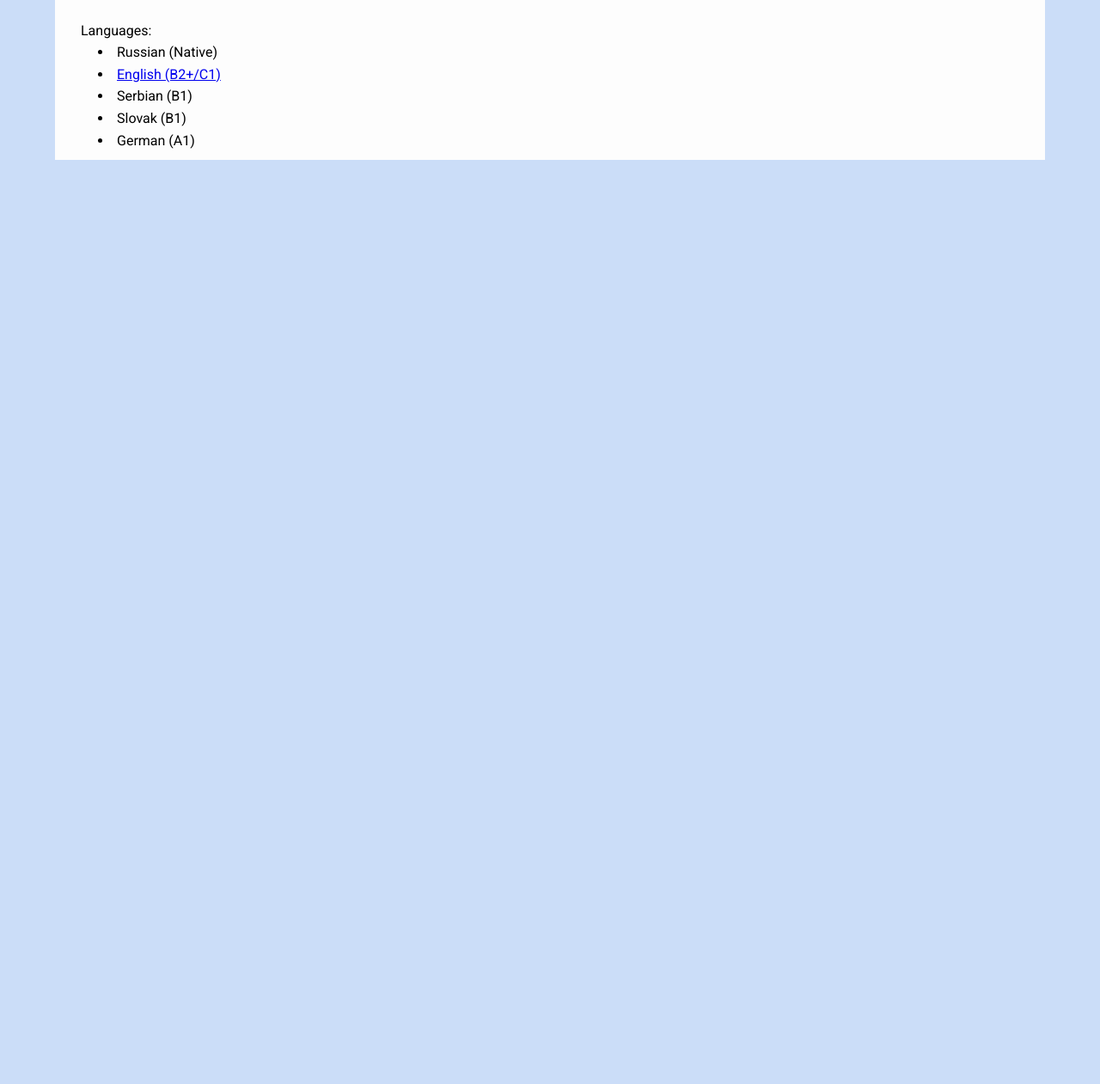
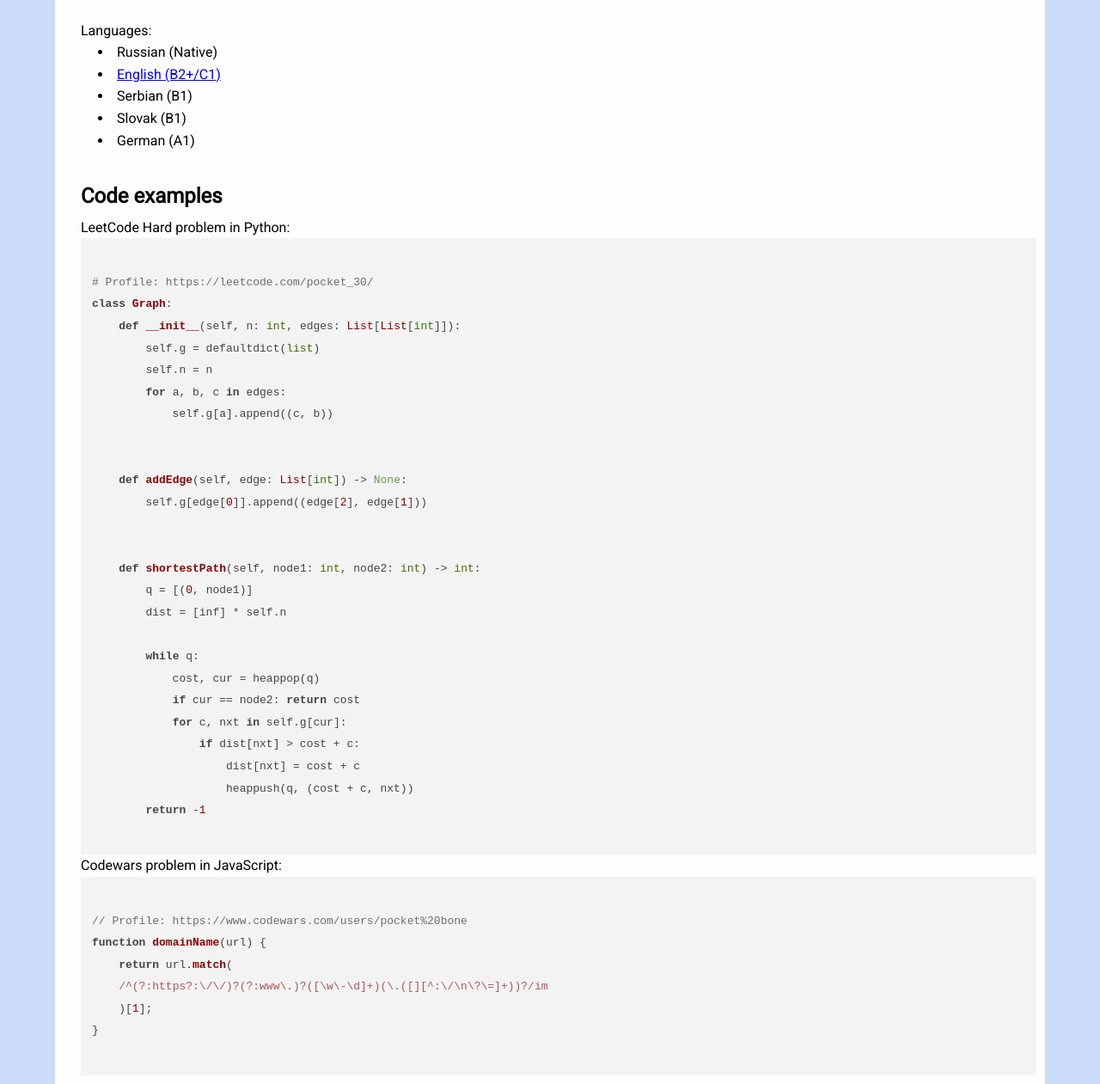
Before and after one commit to sem0ark/rsschool-cv, a plain HTML site: page index.html in a window 1280 px wide. Shown: the part 1552-2813 px from the top of the page at 86% size. Before the commit the page ends 1738 px from the top, so only its background shows below. Drawn offline with nearby package versions, Linux system fonts and the light colour scheme.

Commit message:
feat: add code snippets with highlight.js

```diff
--- a/index.html
+++ b/index.html
@@ -10,6 +10,10 @@
     <title>Arkadii Semenov</title>
 
     <link rel="stylesheet" href="style.css">
+
+    <!-- Add code highlighting -->
+    <link async rel="stylesheet" href="https://cdnjs.cloudflare.com/ajax/libs/font-awesome/6.4.2/css/all.min.css">
+    <link rel="stylesheet" href="https://cdnjs.cloudflare.com/ajax/libs/highlight.js/11.9.0/styles/default.min.css">
 </head>
 
 <body>
@@ -142,13 +146,56 @@
                 <li>Slovak (B1)</li>
                 <li>German (A1)</li>
             </ul>
+        </article>
 
 
+        <article class="code">
+            <h2>Code examples</h2>
 
+            LeetCode Hard problem in Python:
+            <pre><code class="language-python">
+# Profile: https://leetcode.com/pocket_30/
+class Graph:
+    def __init__(self, n: int, edges: List[List[int]]):
+        self.g = defaultdict(list)
+        self.n = n
+        for a, b, c in edges:
+            self.g[a].append((c, b))
+
+
+    def addEdge(self, edge: List[int]) -> None:
+        self.g[edge[0]].append((edge[2], edge[1]))
+
+
+    def shortestPath(self, node1: int, node2: int) -> int:
+        q = [(0, node1)]
+        dist = [inf] * self.n
+
+        while q:
+            cost, cur = heappop(q)
+            if cur == node2: return cost
+            for c, nxt in self.g[cur]:
+                if dist[nxt] > cost + c:
+                    dist[nxt] = cost + c
+                    heappush(q, (cost + c, nxt))
+        return -1
+            </code></pre>
+
+            Codewars problem in JavaScript:
+            <pre><code class="language-js">
+// Profile: https://www.codewars.com/users/pocket%20bone
+function domainName(url) {
+    return url.match(
+    /^(?:https?:\/\/)?(?:www\.)?([\w\-\d]+)(\.([][^:\/\n\?\=]+))?/im
+    )[1];
+}
+                </code></pre>
         </article>
+    </div>
 
-    </div>
-    <link rel="stylesheet" href="https://cdnjs.cloudflare.com/ajax/libs/font-awesome/6.4.2/css/all.min.css">
+    <script src="https://cdnjs.cloudflare.com/ajax/libs/highlight.js/11.9.0/highlight.min.js"></script>
+    <script src="https://cdnjs.cloudflare.com/ajax/libs/highlight.js/11.9.0/languages/go.min.js"></script>
+    <script>hljs.highlightAll();</script>
 </body>
 
 </html>
```
